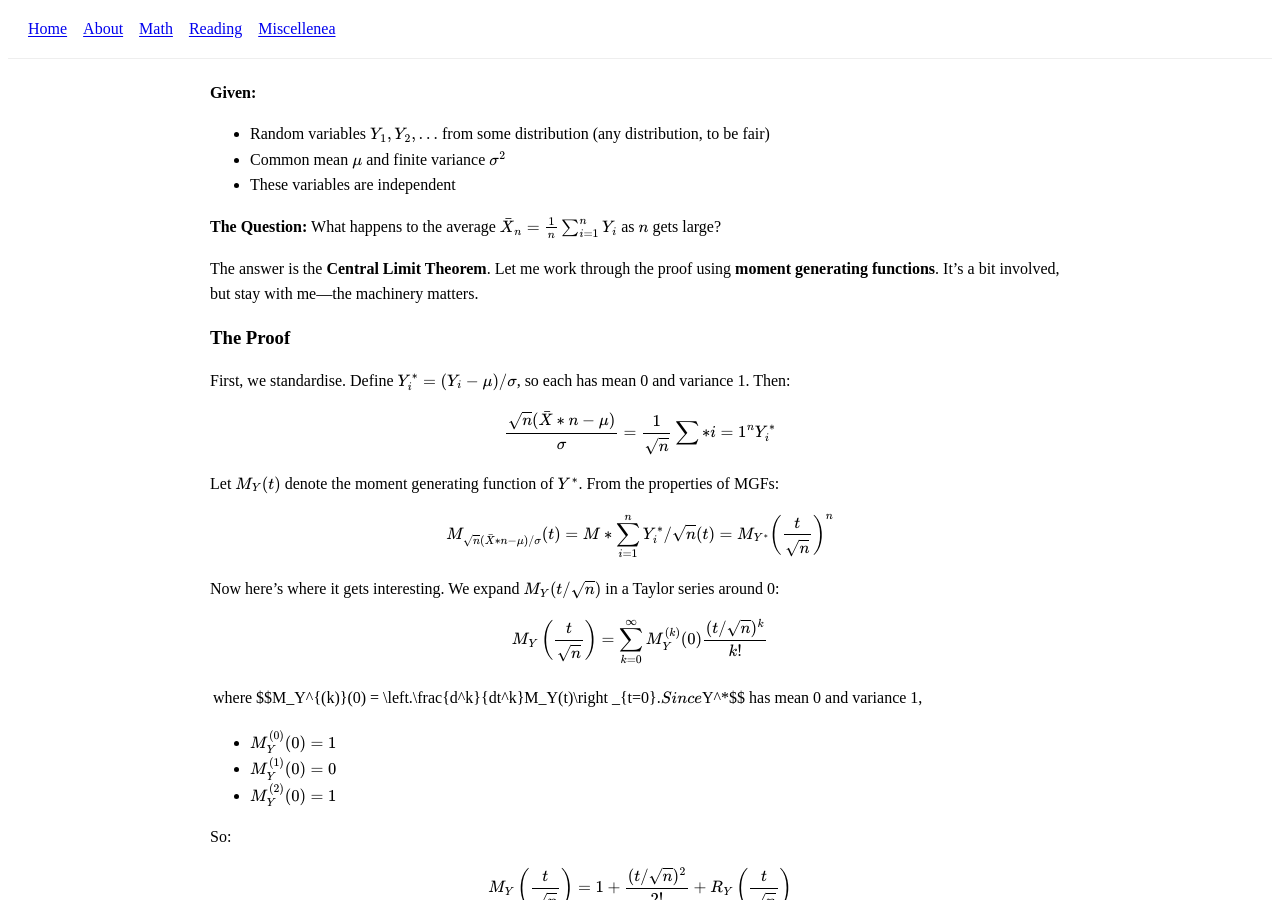
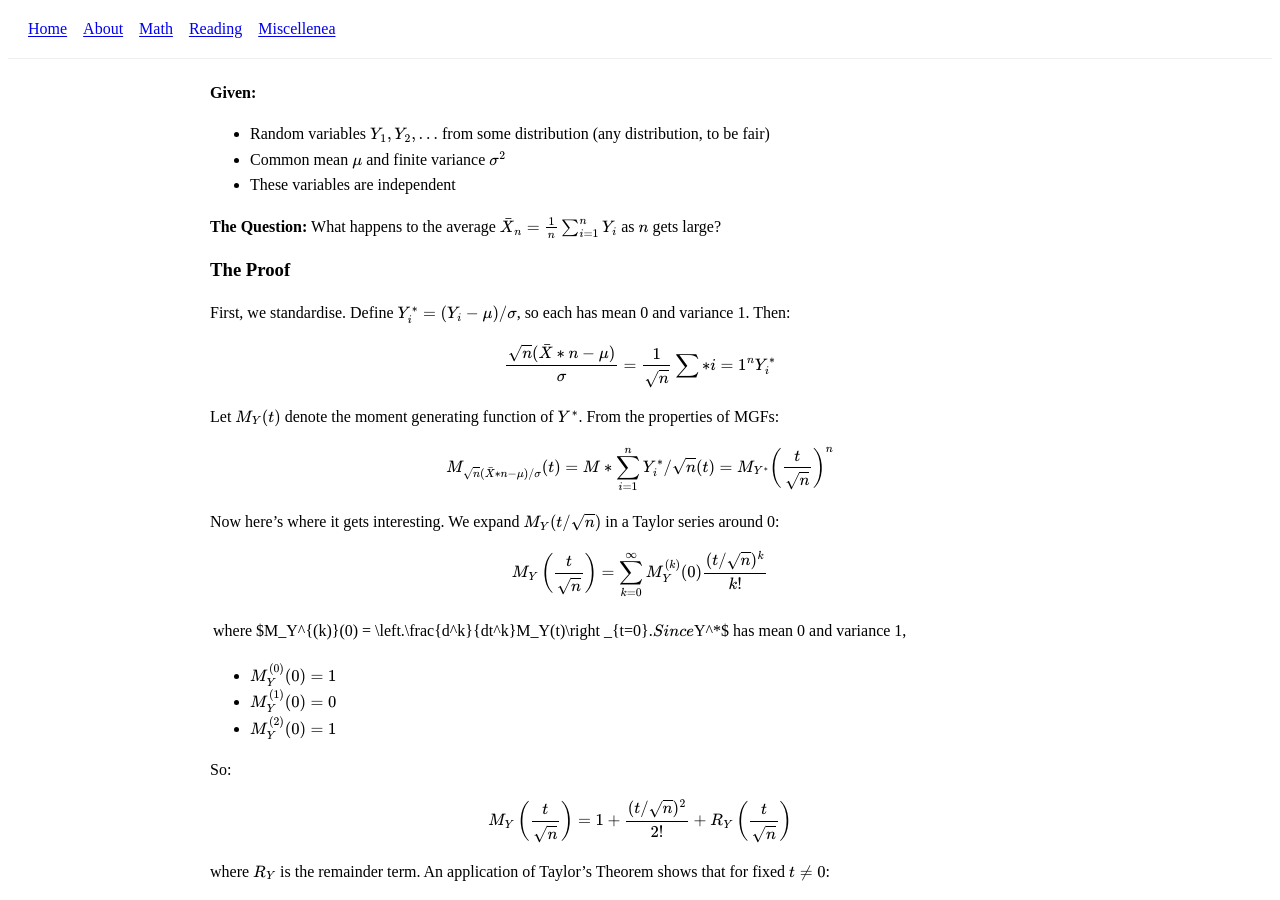
Before and after one commit to KevinDayve/KevinDayve.github.io, a Jekyll site: the page built from math/central_limit_theorem.md, in a window 1280 px wide and 900 px high, scrolled down 449 px. Built offline with Jekyll 4.4.1, drawn with Linux system fonts in a browser that asks for light colours.

Commit message:
grammar fix

```diff
--- a/math/central_limit_theorem.md
+++ b/math/central_limit_theorem.md
@@ -22,8 +22,6 @@ The formal proof of the Central Limit Theorem feels almost anti-climatic given h
 
 **The Question:** What happens to the average $$\bar{X}_n = \frac{1}{n}\sum_{i=1}^n Y_i$$ as $$n$$ gets large?
 
-The answer is the **Central Limit Theorem**. Let me work through the proof using **moment generating functions**. It's a bit involved, but stay with me—the machinery matters.
-
 ### The Proof
 
 First, we standardise. Define $Y_i^* = (Y_i - \mu)/\sigma$, so each has mean 0 and variance 1. Then:
@@ -44,7 +42,7 @@ $$
 M_Y\left(\frac{t}{\sqrt{n}}\right) = \sum_{k=0}^{\infty} M_Y^{(k)}(0) \frac{(t/\sqrt{n})^k}{k!}
 $$
 
-where $$M_Y^{(k)}(0) = \left.\frac{d^k}{dt^k}M_Y(t)\right|_{t=0}.$$ Since $$Y^*$$ has mean 0 and variance 1,
+where $M_Y^{(k)}(0) = \left.\frac{d^k}{dt^k}M_Y(t)\right|_{t=0}.$ Since $Y^*$ has mean 0 and variance 1,
 
 * $M_Y^{(0)}(0) = 1$
 * $M_Y^{(1)}(0) = 0$
```
